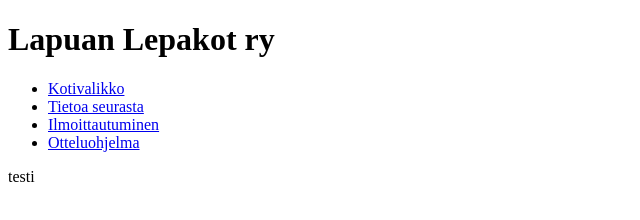
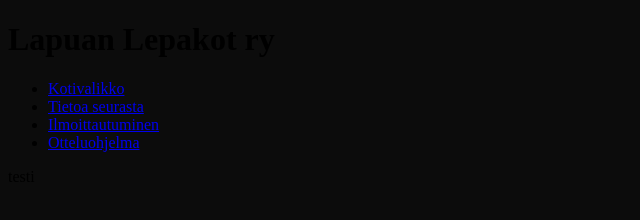
Before and after one commit to miihaelxd/web, a plain HTML site: page index.html in a window 1280 px wide. Shown: the whole page, without its empty margins (0-640 px from the left). Drawn offline with Linux system fonts and the light colour scheme.

Commit message:
lisää css tiedosto linkit

```diff
--- a/index.html
+++ b/index.html
@@ -4,6 +4,7 @@
     <meta charset="UTF-8">
     <meta name="viewport" content="width=device-width, initial-scale=1.0">
     <title>Lapuan Lepakot ry</title>
+    <link rel="stylesheet" href="style.css">
 </head>
 <body>
 <header>
--- /dev/null
+++ b/style.css
@@ -0,0 +1,3 @@
+body {
+    background-color: rgb(12, 12, 12);
+}
```
Also changed, not shown: about.html (+1 -0 lines), contact.html (+1 -0 lines), listing.html (+1 -0 lines).
